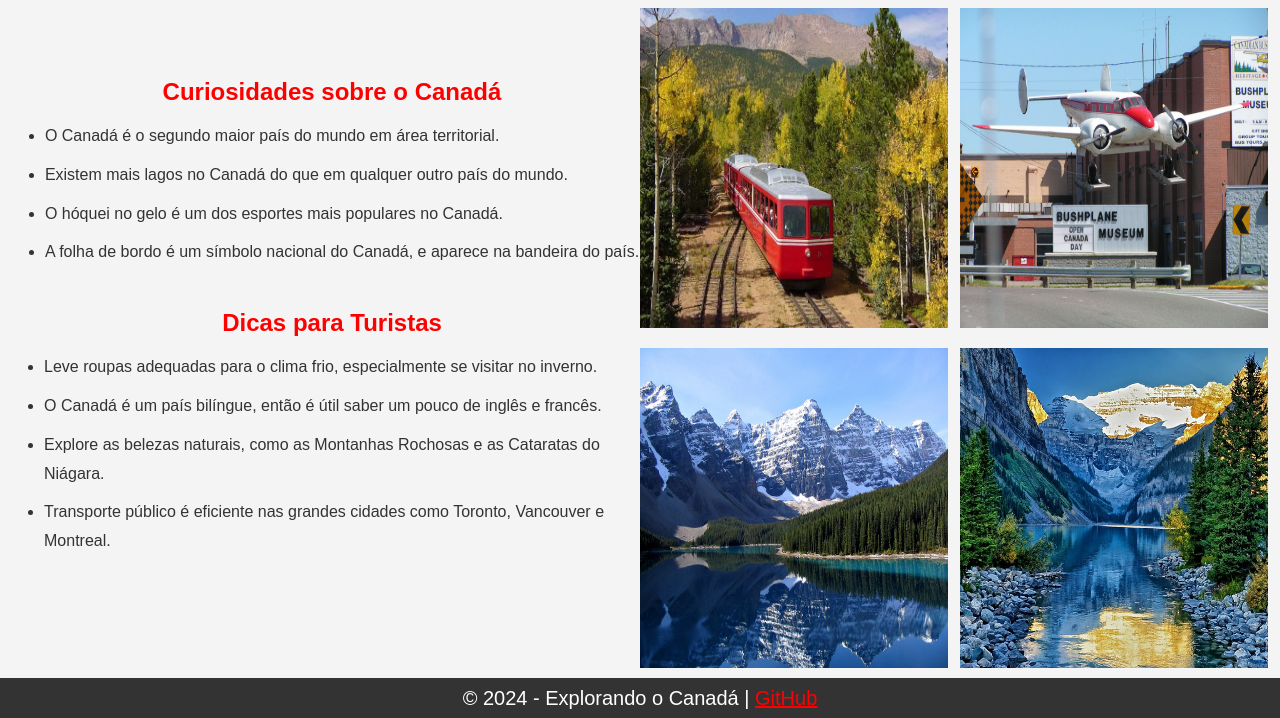
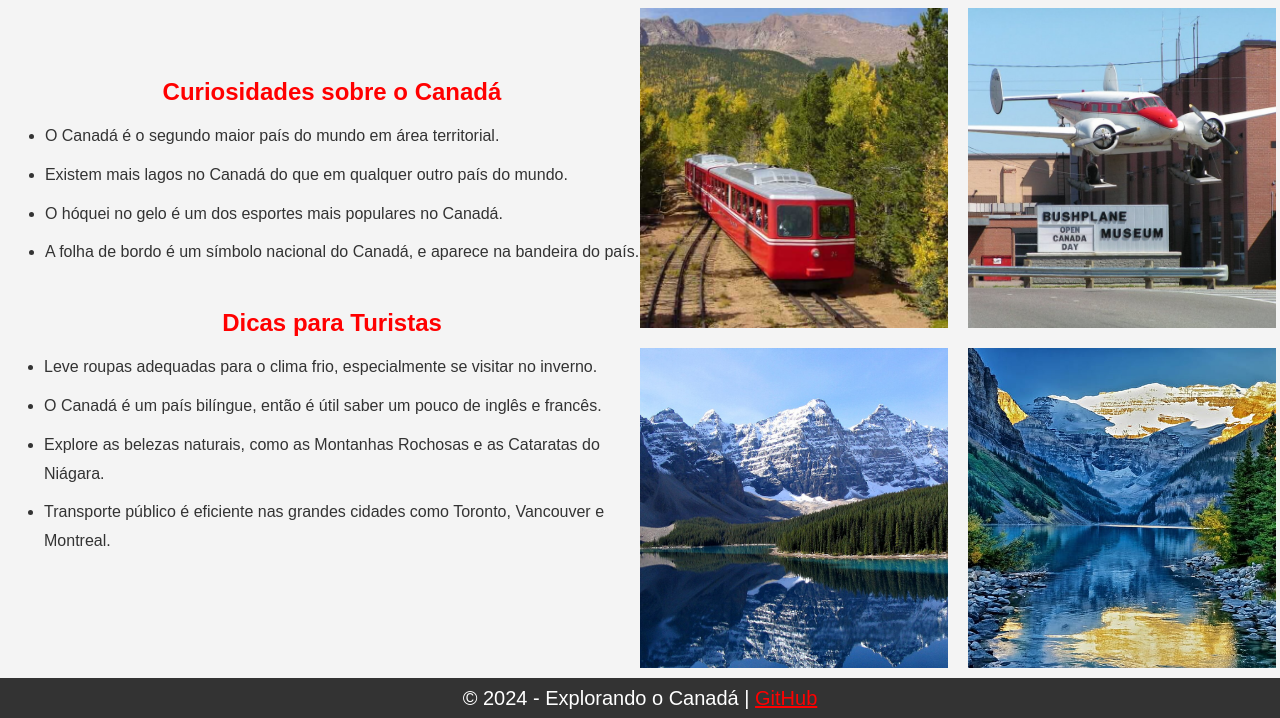
Before and after one commit to brunodias0903/canada-beautiful-places, a plain HTML site: page assets/pages/tips_curiosities.html in a window 1280 px wide. Shown: the part 82-800 px from the top of the page. Drawn offline with Linux system fonts and the light colour scheme.

Commit message:
style: padding of images tips and curiosities

```diff
--- a/assets/css/styles.css
+++ b/assets/css/styles.css
@@ -178,10 +178,10 @@ main {
   display: flex;
   flex: 1;
   height: 50%;
-  gap: 12px;
+  gap: 20px;
 }
 
 .section-image {
-  object-fit: fill;
+  object-fit: cover;
   width: 50%;
 }
```
